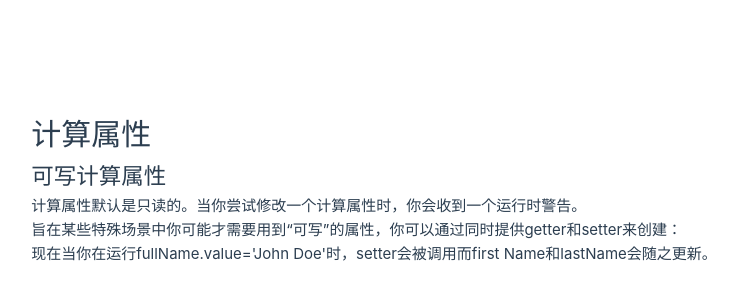
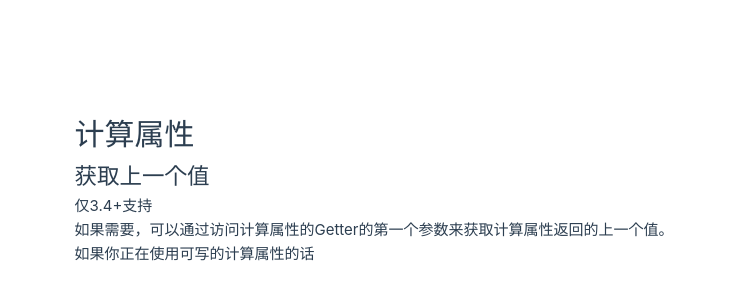
Before and after one commit to ShenlongDev/vue_xx, a Vue app: page / in a window 1280 px wide. Shown: the part 212-512 px from the top of the page, without its empty margins (266-1004 px from the left). Built offline with nearby package versions, Linux system fonts and the light colour scheme.

Commit message:
获取上一个值

```diff
--- a/src/MyApp.vue
+++ b/src/MyApp.vue
@@ -1,28 +1,35 @@
 <script setup>
 import { ref, computed } from 'vue'
+const count = ref(2)
 
-const firstName = ref('John')
-const lastName = ref('Doe')
+const alwaysSmall = computed((previous) => {
+  if (count.value <= 3) {
+    return count.value
+  }
 
-const fullName = computed({
-  // getter
-  get() {
-    return firstName.value + ' ' + lastName.value
+  return previous
+})
+
+const alwaysSmall1 = computed({
+  get(previous) {
+    if (count.value <= 3) {
+      return count.value
+    }
+
+    return previous
   },
-  // setter
   set(newValue) {
-    // 注意：我们这里使用的是解构赋值语法
-    [firstName.value, lastName.value] = newValue.split(' ')
+    count.value = newValue * 2
   }
 })
 </script>
 
 <template>
   <h1>计算属性</h1>
-  <h2>可写计算属性</h2>
-  <p>计算属性默认是只读的。当你尝试修改一个计算属性时，你会收到一个运行时警告。</p>
-  <p>旨在某些特殊场景中你可能才需要用到“可写”的属性，你可以通过同时提供getter和setter来创建：</p>
-  <p>现在当你在运行fullName.value='John Doe'时，setter会被调用而first Name和lastName会随之更新。</p>
+  <h2>获取上一个值</h2>
+  <p>仅3.4+支持</p>
+  <p>如果需要，可以通过访问计算属性的Getter的第一个参数来获取计算属性返回的上一个值。</p>
+  <p>如果你正在使用可写的计算属性的话</p>
 </template>
 
 <style scoped></style>
```
